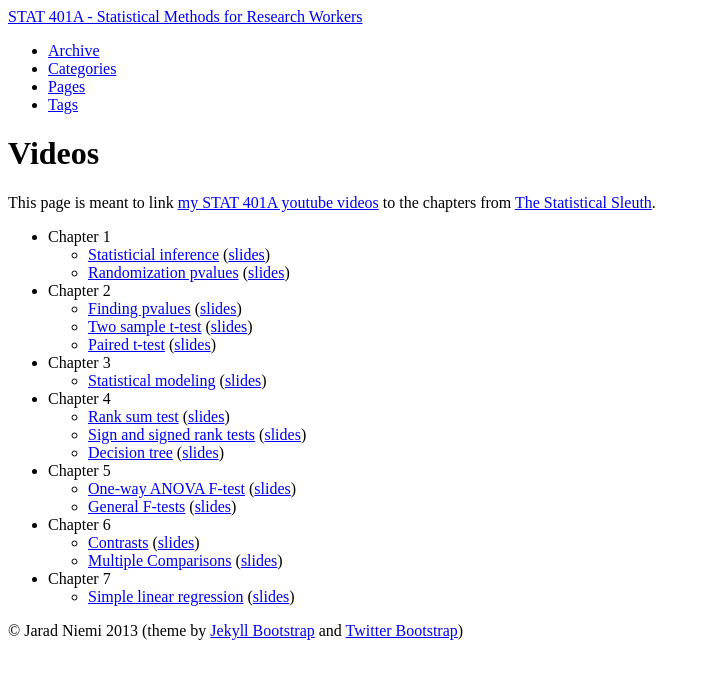
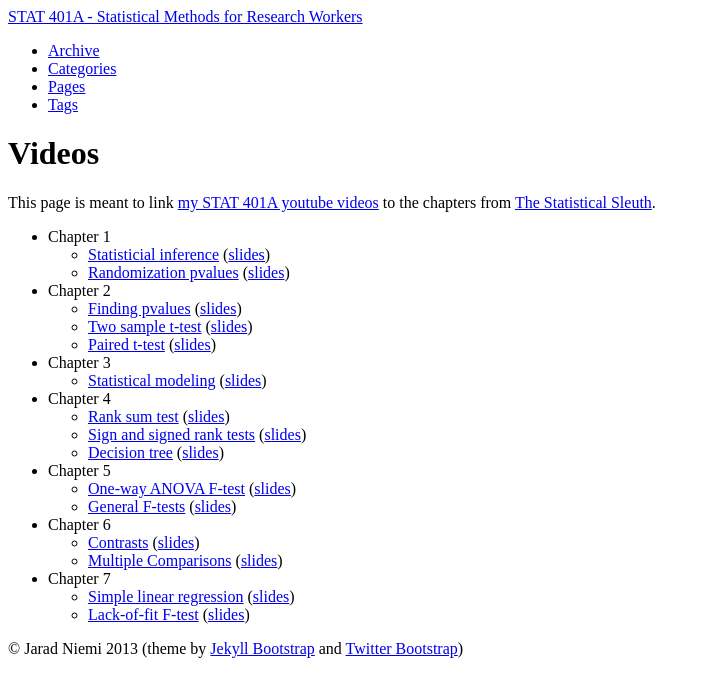
Before and after one commit to jarad/stat401A, a Jekyll site: the page built from videos.md, in a window 1280 px wide. Shown: the top 697 px of the page, without its empty margins (0-710 px from the left). Built offline with Jekyll 4.4.1, drawn with Linux system fonts in a browser that asks for light colours.

Commit message:
added lackoffittest video

```diff
--- a/videos.md
+++ b/videos.md
@@ -28,3 +28,4 @@ This page is meant to link [my STAT 401A youtube videos](http://www.youtube.com/
   - [Multiple Comparisons](http://www.youtube.com/watch?v=ZTCAzMsTCIs&feature=youtube_gdata) ([slides]({{BASE_PATH}}/slides/M2-Lec2-MultipleComparisons.pdf))
 - Chapter 7
   - [Simple linear regression](http://www.youtube.com/watch?v=4Acpxwrlx8w&feature=youtube_gdata) ([slides]({{BASE_PATH}}/slides/M3-Lec1-SimpleLinearRegression.pdf))
+  - [Lack-of-fit F-test](http://www.youtube.com/watch?v=6VhjGw90TB4&feature=youtube_gdata) ([slides]({{BASE_PATH}}/slides/M3-Lec2-LackOfFitTest.pdf))
```
Also changed, not shown: 3 other files.
